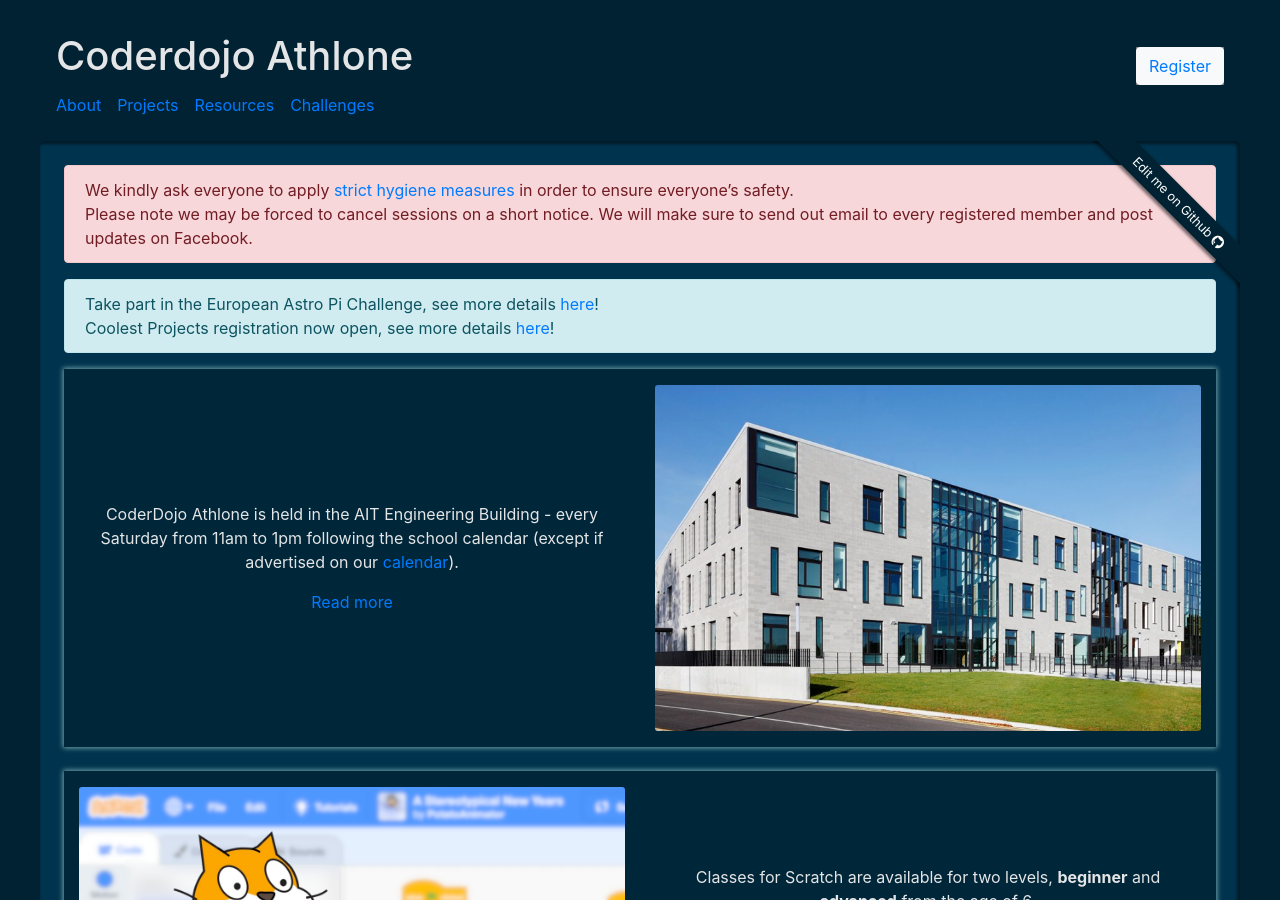
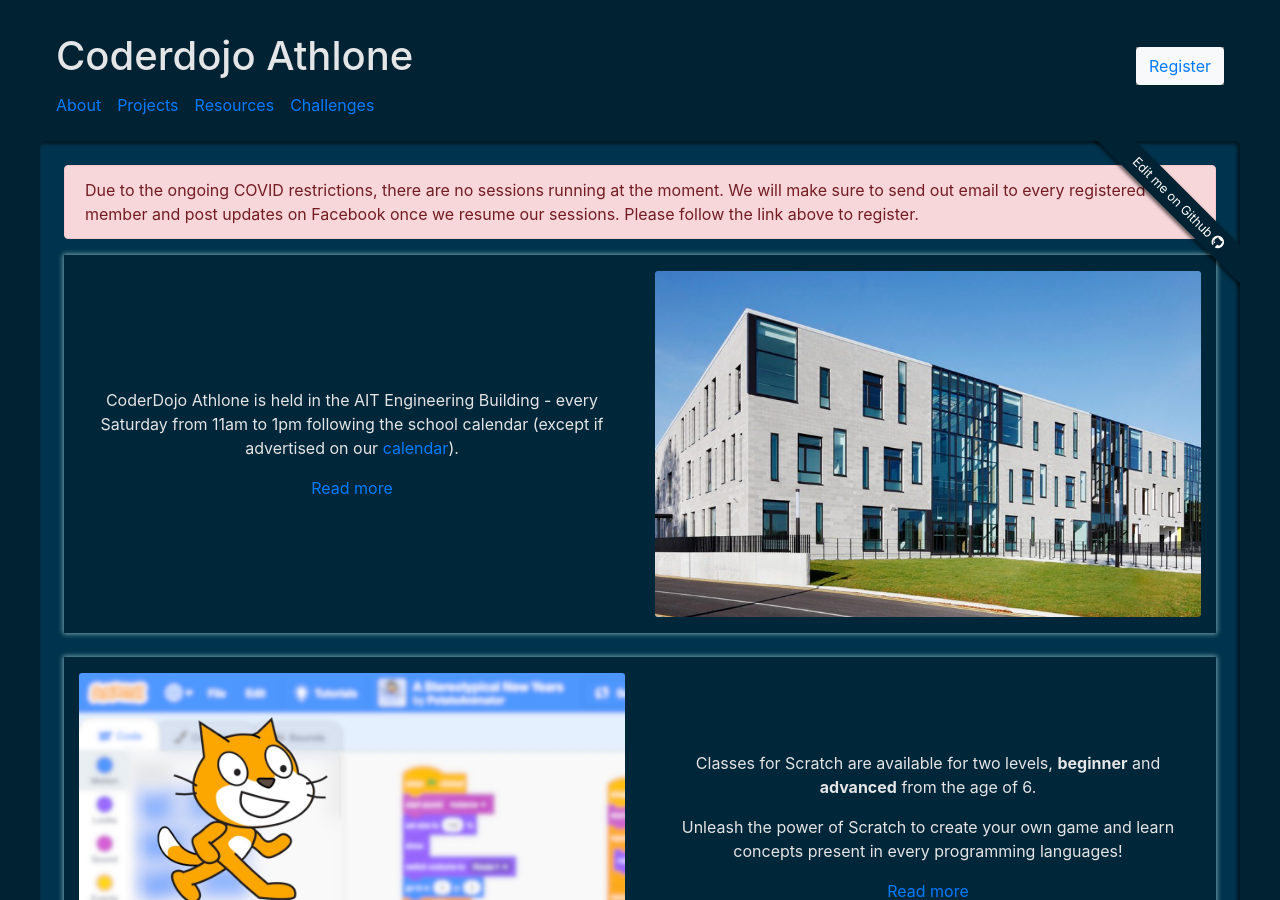
Before and after one commit to CoderdojoAthlone/coderdojoathlone.github.io, a Jekyll site: the page built from pages/en/index.md, in a window 1280 px wide and 900 px high. Built offline with Jekyll 4.4.1, drawn with Linux system fonts in a browser that asks for light colours.

Commit message:
Added Covid message about suspended sessions

```diff
--- a/pages/en/index.md
+++ b/pages/en/index.md
@@ -13,28 +13,15 @@
 {% assign coolestProjectsPage=translatedPages  | where: 'ref', 'coolest-projects-2020' | first %}
 
 {% capture covidMessage %}
-  We kindly ask everyone to apply
-  [strict hygiene measures](https://www.education.ie/en/Schools-Colleges/Information/National-Emergencies-Public-Health-Issues/covid_19-poster-advice-for-schools.pdf)
-  in order to ensure everyone's safety.
-  <br/>
-  Please note we may be forced to cancel sessions on a short notice.
-  We will make sure to send out email to every registered member and post updates on Facebook.
-{% endcapture %}
-
-{% capture alertMessage %}
-  Take part in the European Astro Pi Challenge, see more details [here]({{astroPiChallengePage.url | relative_url}})!
-  <br/>
-  Coolest Projects registration now open, see more details [here]({{coolestProjectsPage.url | relative_url}})!
+  Due to the ongoing COVID restrictions, there are no sessions running at the moment.
+  We will make sure to send out email to every registered member and post updates on Facebook once we resume our sessions.
+  Please follow the link above to register.
 {% endcapture %}
 
 {% include alert.html
    type="danger"
    content=covidMessage
 %}
-{% include alert.html
-   type="info"
-   content=alertMessage
-%}
 
 {% include split-50.html
    sections="partial-class-information,partial-class-scratch,partial-class-web,partial-class-electronic"
```
